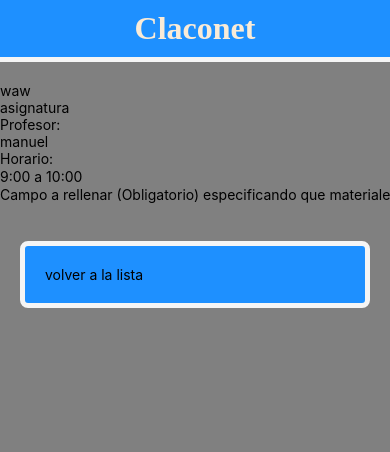
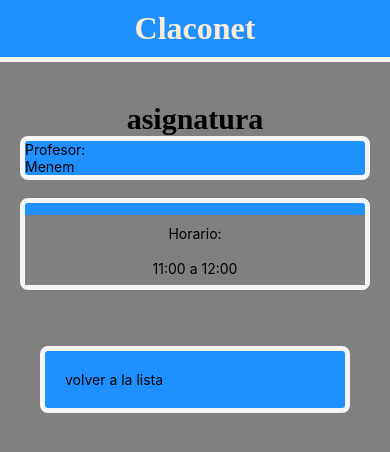
Before and after one commit to manzo1701/claconet, a React Native app: screen /asignatura_7 in a window 390 px wide. Shown: the top 452 px of the page. Built offline with nearby package versions, Linux system fonts and the light colour scheme.

Commit message:
comit realizado

```diff
--- a/Screens/Asignatura_2.js
+++ b/Screens/Asignatura_2.js
@@ -16,13 +16,13 @@ const Asignatura_1 = ({ navigation }) => {
           <div >
             <div className='box_1'>
             <Profesor
-                profe= "manuel"
+                profe= "David"
             />
             </div>
 
             <div className='box_2'>
               <Horario
-                hora= "9:00 a 10:00"
+                hora= "10:30 a 11:30"
               />
             </div>
           </div>
--- a/Screens/Asignatura_3.js
+++ b/Screens/Asignatura_3.js
@@ -16,13 +16,13 @@ const Asignatura_1 = ({ navigation }) => {
           <div >
             <div className='box_1'>
             <Profesor
-                profe= "manuel"
+                profe= "Erick"
             />
             </div>
 
             <div className='box_2'>
               <Horario
-                hora= "9:00 a 10:00"
+                hora= "12:00 a 13:30"
               />
             </div>
           </div>
--- a/Screens/Asignatura_4.js
+++ b/Screens/Asignatura_4.js
@@ -16,13 +16,13 @@ const Asignatura_1 = ({ navigation }) => {
           <div >
             <div className='box_1'>
             <Profesor
-                profe= "manuel"
+                profe= "Valentin"
             />
             </div>
 
             <div className='box_2'>
               <Horario
-                hora= "9:00 a 10:00"
+                hora= "13:00 a 14:00"
               />
             </div>
           </div>
--- a/Screens/Asignatura_5.js
+++ b/Screens/Asignatura_5.js
@@ -16,13 +16,13 @@ const Asignatura_1 = ({ navigation }) => {
           <div >
             <div className='box_1'>
             <Profesor
-                profe= "manuel"
+                profe= "enrique"
             />
             </div>
 
             <div className='box_2'>
               <Horario
-                hora= "9:00 a 10:00"
+                hora= "15:00 a 16:20"
               />
             </div>
           </div>
--- a/Screens/Asignatura_6.js
+++ b/Screens/Asignatura_6.js
@@ -16,13 +16,13 @@ const Asignatura_1 = ({ navigation }) => {
           <div >
             <div className='box_1'>
             <Profesor
-                profe= "manuel"
+                profe= "Santiago"
             />
             </div>
 
             <div className='box_2'>
               <Horario
-                hora= "9:00 a 10:00"
+                hora= "10:00 a 11:00"
               />
             </div>
           </div>
--- a/Screens/Asignatura_7.js
+++ b/Screens/Asignatura_7.js
@@ -1,27 +1,39 @@
-import React from 'react'
-import { Text, View, TextInput, Button } from 'react-native'
-import Boton from '../Components/Boton'
+import React, { useState } from 'react'
+import { Text, View, TextInput, Button, StyleSheet } from 'react-native'
 import Horario from '../Components/Horarios'
 import Profesor from '../Components/Profesor'
+import Boton from '../Components/Boton'
+import '../Styles/Styles.css'
 
-const Asignatura_7 = ({ navigation }) => {
-    return (
-      <View>
-        <Text>waw</Text>
-        <View>
-            <Text>asignatura</Text>
-        <Profesor
-                profe= "manuel"
+const Asignatura_1 = ({ navigation }) => {
+
+  return (
+      <div className='body_Materia'>
+        <div >
+          <div>
+          <h2>asignatura</h2>
+          </div>
+          <div >
+            <div className='box_1'>
+            <Profesor
+                profe= "Menem"
             />
-            <Horario
-                hora= "9:00 a 10:00"
-            />
-        </View>
+            </div>
 
-            <TextInput placeholder="Campo a rellenar (Obligatorio) especificando que materiales se lllevan para poder estudiar"/><br/>
+            <div className='box_2'>
+              <Horario
+                hora= "11:00 a 12:00"
+              />
+            </div>
+          </div>
+        </div>
+
+        <div className='consulta'>
 
 
-            <div className=''>
+          </div>
+
+           <div className=''>
            <Boton
       text = "volver a la lista"
         onPress = {() => {
@@ -30,9 +42,26 @@ const Asignatura_7 = ({ navigation }) => {
           />
            </div>
 
-      </View>
+
+      </div>
     )
 
 }
 
-export default Asignatura_7
+export default Asignatura_1
+/*
+<TextInput placeholder="Campo a rellenar (Obligatorio) especificando que materiales se lllevan para poder estudiar"/><br/>
+
+
+            <Button title="Aceptar" onPress={() => console.log("Enviar")}/>
+
+const styles = StyleSheet.create({
+  contenedor:{
+    fontFamily: 'nunito',
+    fontSize: '60px',
+ justifyContent: 'center',
+ alignItems: 'center',
+ backgroundColor: '#b0c4de',
+ margin: '20px'
+  },
+});*/
--- a/Screens/Asignatura_8.js
+++ b/Screens/Asignatura_8.js
@@ -16,13 +16,13 @@ const Asignatura_1 = ({ navigation }) => {
           <div >
             <div className='box_1'>
             <Profesor
-                profe= "manuel"
+                profe= "jorge"
             />
             </div>
 
             <div className='box_2'>
               <Horario
-                hora= "9:00 a 10:00"
+                hora= "16:20 a 17:50"
               />
             </div>
           </div>
--- a/Screens/Asignatura_9.js
+++ b/Screens/Asignatura_9.js
@@ -16,7 +16,7 @@ const Asignatura_1 = ({ navigation }) => {
           <div >
             <div className='box_1'>
             <Profesor
-                profe= "manuel"
+                profe= "Exequiel"
             />
             </div>
 
--- a/Styles/Styles.css
+++ b/Styles/Styles.css
@@ -46,6 +46,7 @@
     display: block;
     border-radius: 8px;
     line-height: 35px;
+    padding-top: 12px;
 
 
     margin-bottom: 16%;
```
